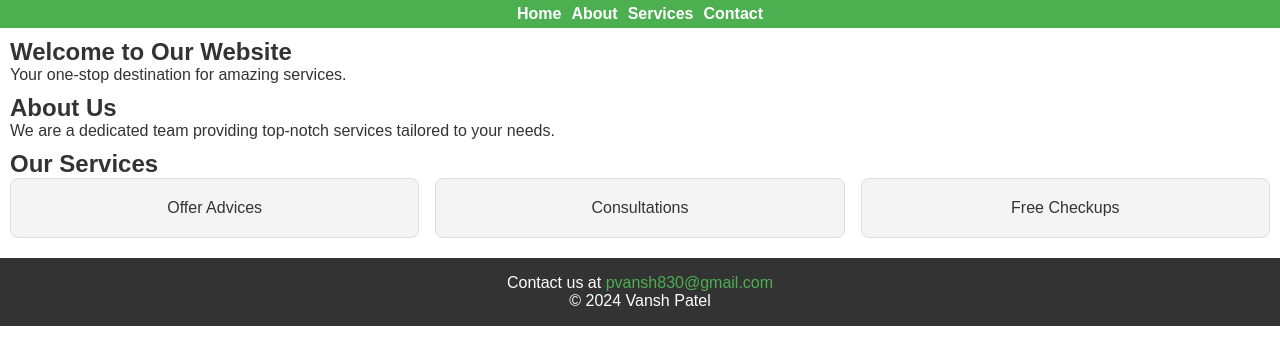
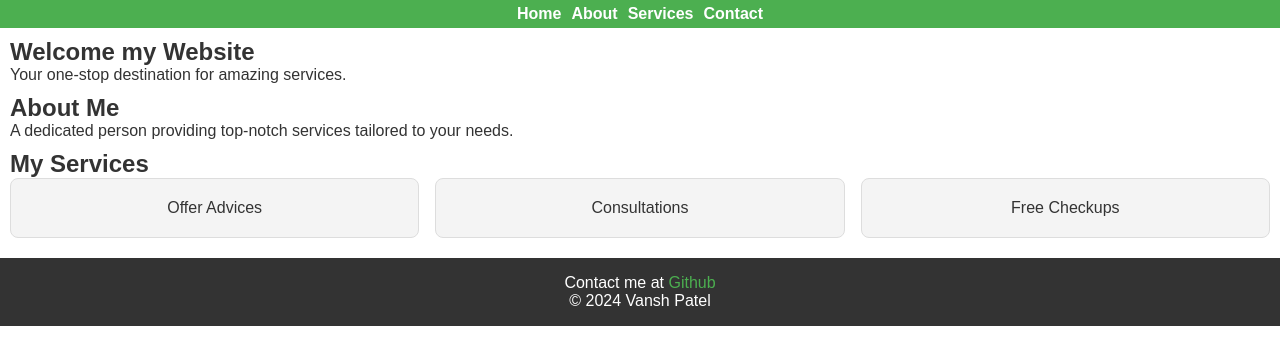
Before and after one commit to patel-vansh1607/responsive-web-page, a plain HTML site: page index.html in a window 1280 px wide. Drawn offline with Linux system fonts and the light colour scheme.

Commit message:
made changes with linters

```diff
--- a/index.html
+++ b/index.html
@@ -19,15 +19,15 @@
     </header>
     <main>
         <section id="home" class="home-section">
-            <h1>Welcome to Our Website</h1>
+            <h1>Welcome my Website</h1>
             <p>Your one-stop destination for amazing services.</p>
         </section>
         <section id="about" class="about-section">
-            <h2>About Us</h2>
-            <p>We are a dedicated team providing top-notch services tailored to your needs.</p>
+            <h2>About Me</h2>
+            <p>A dedicated person providing top-notch services tailored to your needs.</p>
         </section>
         <section id="services" class="services-section">
-            <h2>Our Services</h2>
+            <h2>My Services</h2>
             <div class="service-grid">
                 <div class="service-item">Offer Advices</div>
                 <div class="service-item">Consultations</div>
@@ -36,7 +36,7 @@
         </section>
     </main>
     <footer>
-        <p>Contact us at <a href="mailto:pvansh830@gmail.com">pvansh830@gmail.com</a></p>
+        <p>Contact me at <a href="https://github.com/patel-vansh1607">Github</a></p>
         <p>&copy; 2024 Vansh Patel</p>
     </footer>
 </body>
```
